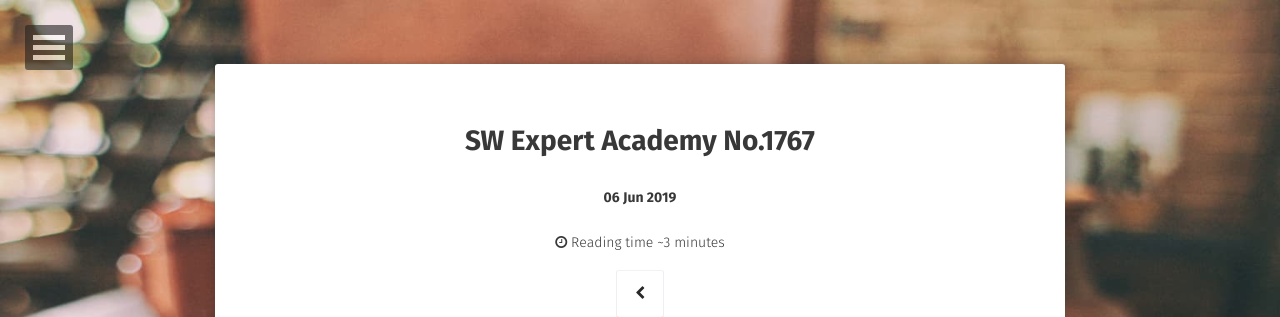
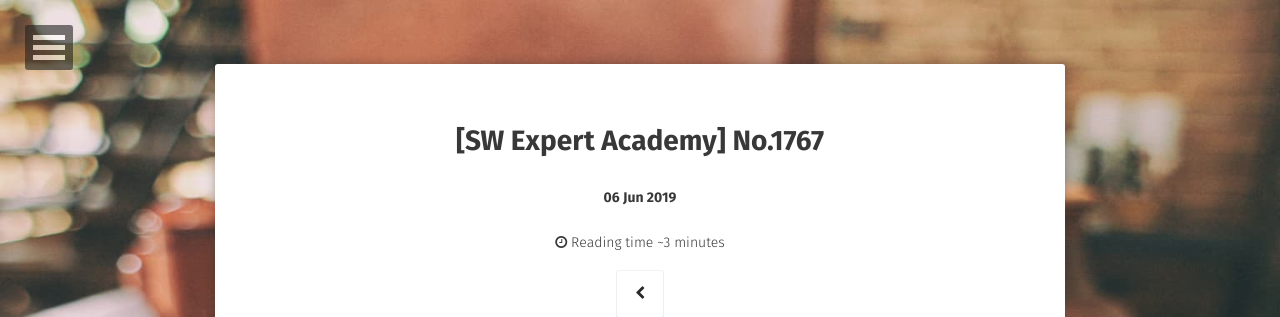
Before and after one commit to smilelife12/smilelife12.github.io, a Jekyll site: the page built from _posts/2019-06-04-Algorithm-SW1767.md, in a window 1280 px wide. Shown: the top 317 px of the page. Built offline with Jekyll 4.4.1, drawn with Linux system fonts in a browser that asks for light colours; some web fonts are replaced.

```diff
--- a/_posts/2019-06-04-Algorithm-SW1767.md
+++ b/_posts/2019-06-04-Algorithm-SW1767.md
@@ -1,6 +1,6 @@
 ---
 layout: post
-title:  "SW Expert Academy No.1767"
+title:  "[SW Expert Academy] No.1767"
 date:   2019-06-06
 excerpt: "알고리즘 문제풀이"
 tag:
```
